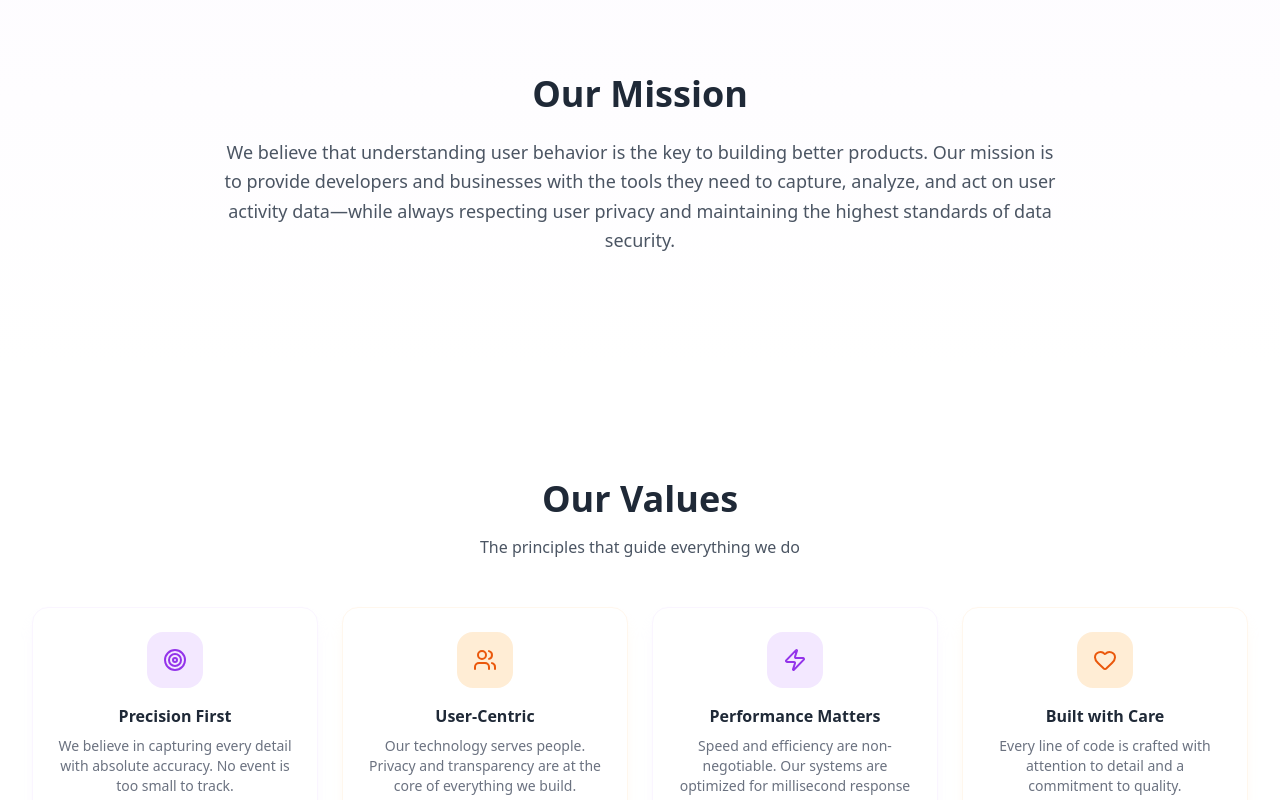
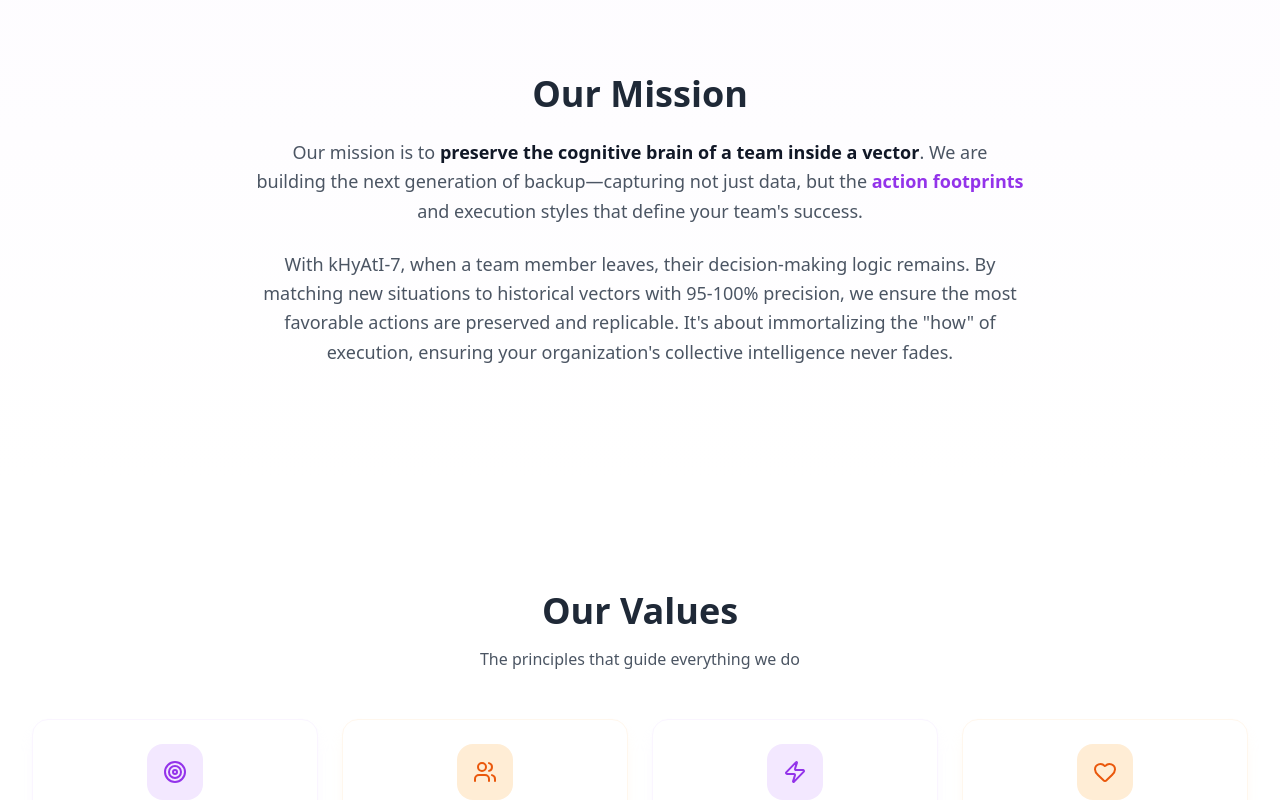
Before and after one commit to qcp321-cmyk/khyati7, a React (Vite) app: page /about in a window 1280 px wide. Shown: the part 860-1660 px from the top of the page. Built offline with nearby package versions, Linux system fonts and the light colour scheme.

Commit message:
docs: update mission statement to reflect cognitive preservation concept

```diff
--- a/src/components/Footer.tsx
+++ b/src/components/Footer.tsx
@@ -44,7 +44,7 @@ export default function Footer() {
               <Logo />
             </Link>
             <p className="text-gray-500 text-sm leading-relaxed max-w-xs mb-6">
-              Intelligent activity tracking that captures every moment as a contextual vector. Build powerful audit trails with AI-powered insights.
+              Preserving the cognitive brain of your team inside a vector. The next generation of backup—capturing data, action footprints, and execution styles.
             </p>
 
             {/* Social Links */}
--- a/src/pages/About.tsx
+++ b/src/pages/About.tsx
@@ -107,11 +107,16 @@ export default function About() {
           <ScrollEffect direction="perspective">
             <div className="text-center">
               <h2 className="text-3xl lg:text-4xl font-bold mb-6 text-gray-800">Our Mission</h2>
-              <p className="text-lg text-gray-600 leading-relaxed">
-                We believe that understanding user behavior is the key to building better products.
-                Our mission is to provide developers and businesses with the tools they need to
-                capture, analyze, and act on user activity data—while always respecting user privacy
-                and maintaining the highest standards of data security.
+              <p className="text-lg text-gray-600 leading-relaxed max-w-3xl mx-auto">
+                Our mission is to <span className="font-semibold text-gray-900">preserve the cognitive brain of a team inside a vector</span>.
+                We are building the next generation of backup—capturing not just data, but the
+                <span className="font-semibold text-purple-600"> action footprints </span>
+                and execution styles that define your team's success.
+              </p>
+              <p className="text-lg text-gray-600 leading-relaxed mt-6 max-w-3xl mx-auto">
+                With kHyAtI-7, when a team member leaves, their decision-making logic remains. By matching new situations
+                to historical vectors with 95-100% precision, we ensure the most favorable actions are preserved and replicable.
+                It's about immortalizing the "how" of execution, ensuring your organization's collective intelligence never fades.
               </p>
             </div>
           </ScrollEffect>
```
Also changed, not shown: 1 other file (tests, documents, lock files or other folders). Lines whose indentation alone changed are shown as unchanged.
